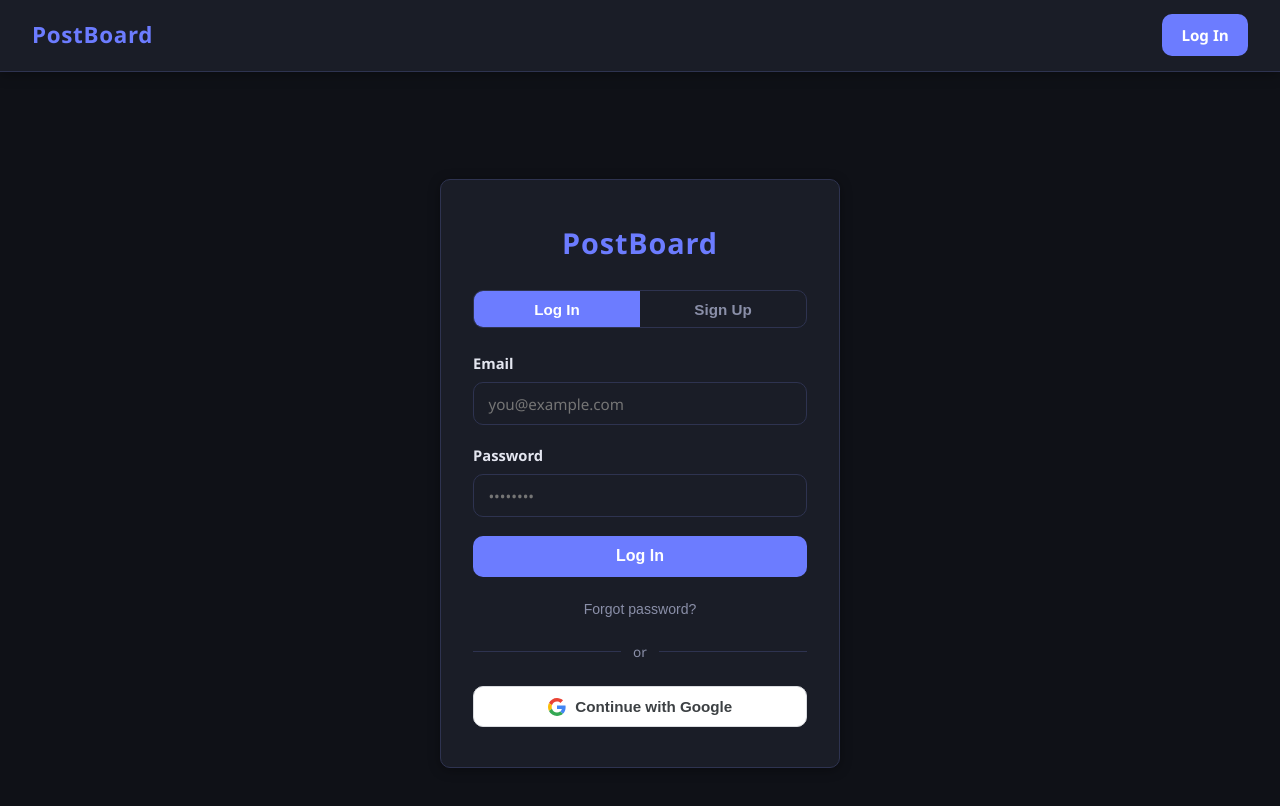
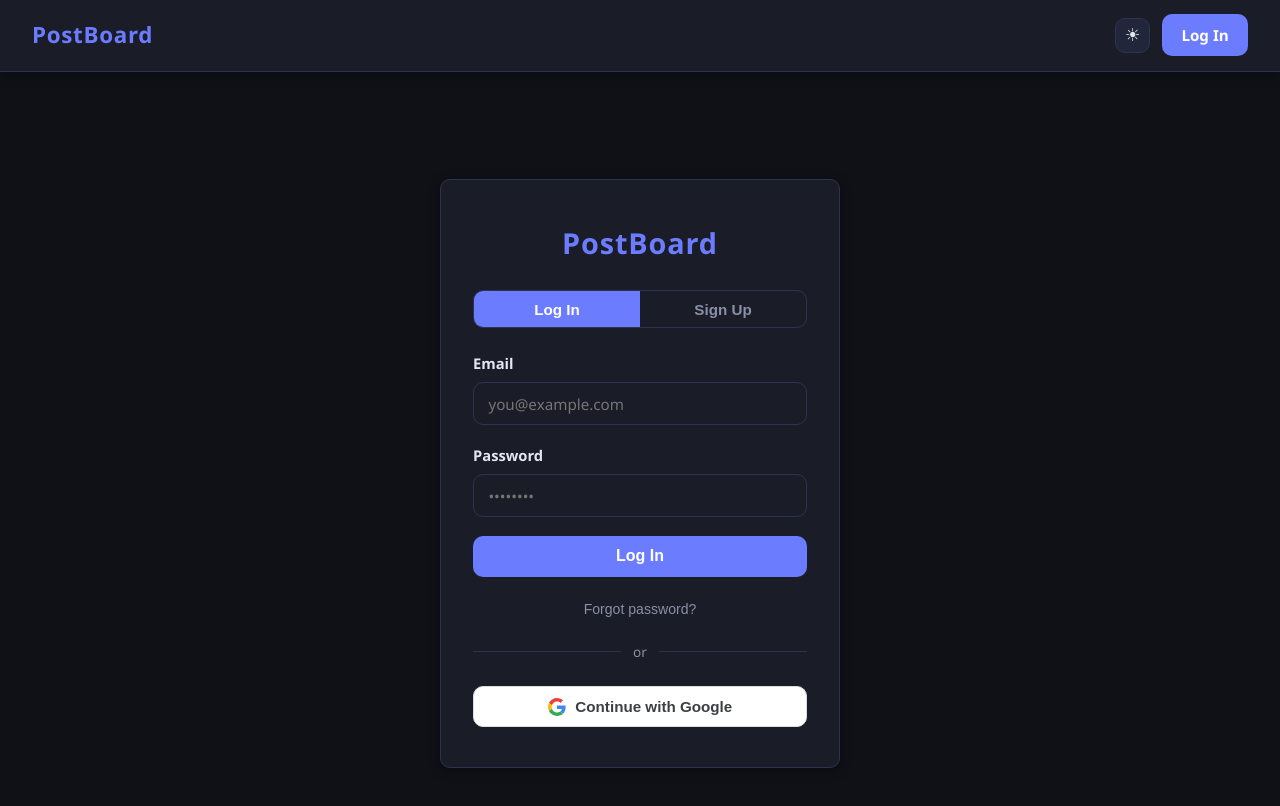
Before and after one commit to kevrap/sports-fan-message-board, a React (Vite) app: page /auth in a window 1280 px wide. Shown: the top 806 px of the page. Built offline with nearby package versions, Linux system fonts and the light colour scheme; no server answers.

Commit message:
added light/dark mode interface toggle

```diff
--- a/src/App.css
+++ b/src/App.css
@@ -15,6 +15,21 @@
   --upvote: #ff8c42;
   --radius: 10px;
   --shadow: 0 2px 12px rgba(0,0,0,0.35);
+}
+
+:root[data-theme="light"] {
+  --bg: #f0f2f8;
+  --surface: #ffffff;
+  --surface-alt: #e4e8f4;
+  --border: #ccd0e8;
+  --accent: #4a5ce0;
+  --accent-hover: #3a4ccc;
+  --danger: #c0392b;
+  --danger-hover: #e74c3c;
+  --text: #1a1d2e;
+  --text-muted: #5a6080;
+  --upvote: #d06010;
+  --shadow: 0 2px 12px rgba(0,0,0,0.10);
 }
 
 body {
@@ -324,19 +339,6 @@
 
 .auth-submit { width: 100%; justify-content: center; padding: 0.7rem; font-size: 1rem; }
 
-/* -- Navbar right side -- */
-.nav-right {
-  display: flex;
-  align-items: center;
-  gap: 0.75rem;
-}
-
-.nav-username {
-  font-size: 0.9rem;
-  color: var(--text-muted);
-  font-weight: 500;
-}
-
 /* -- Auth page -- */
 .auth-wrapper {
   min-height: calc(100vh - 60px);
@@ -403,38 +405,27 @@
   font-weight: 500;
 }
 
+.btn-theme-toggle {
+  background: var(--surface-alt);
+  border: 1px solid var(--border);
+  border-radius: var(--radius);
+  color: var(--text);
+  font-size: 1.1rem;
+  width: 2.2rem;
+  height: 2.2rem;
+  display: inline-flex;
+  align-items: center;
+  justify-content: center;
+  cursor: pointer;
+  transition: background 0.18s, border-color 0.18s;
+  padding: 0;
+  flex-shrink: 0;
+}
+.btn-theme-toggle:hover { background: var(--border); }
+
 /* -- Login prompt -- */
 .login-prompt { font-size: 0.92rem; color: var(--text-muted); }
 .login-prompt a { color: var(--accent); text-decoration: underline; }
-
-/* -- Google OAuth button -- */
-.auth-divider {
-  display: flex;
-  align-items: center;
-  gap: 0.75rem;
-  color: var(--text-muted);
-  font-size: 0.85rem;
-}
-.auth-divider::before,
-.auth-divider::after {
-  content: '';
-  flex: 1;
-  height: 1px;
-  background: var(--border);
-}
-
-.btn-google {
-  width: 100%;
-  justify-content: center;
-  gap: 0.6rem;
-  background: #fff;
-  color: #3c4043;
-  border: 1px solid #dadce0;
-  padding: 0.65rem;
-  font-size: 0.95rem;
-  font-weight: 600;
-}
-.btn-google:hover { background: #f8f9fa; }
 
 /* -- Google OAuth button -- */
 .auth-divider {
--- a/src/App.jsx
+++ b/src/App.jsx
@@ -1,3 +1,4 @@
+import { useState, useEffect } from 'react'
 import { BrowserRouter, Routes, Route } from 'react-router-dom'
 import { AuthProvider } from './context/AuthContext'
 import Navbar from './components/Navbar'
@@ -10,10 +11,21 @@
 import './App.css'
 
 function App() {
+  const [theme, setTheme] = useState(() => localStorage.getItem('theme') || 'dark')
+
+  useEffect(() => {
+    document.documentElement.setAttribute('data-theme', theme)
+    localStorage.setItem('theme', theme)
+  }, [theme])
+
+  function toggleTheme() {
+    setTheme(t => t === 'dark' ? 'light' : 'dark')
+  }
+
   return (
     <BrowserRouter>
       <AuthProvider>
-        <Navbar />
+        <Navbar theme={theme} toggleTheme={toggleTheme} />
         <main className="container">
           <Routes>
             <Route path="/auth" element={<AuthPage />} />
--- a/src/components/Navbar.jsx
+++ b/src/components/Navbar.jsx
@@ -1,7 +1,7 @@
 import { Link, useNavigate } from 'react-router-dom'
 import { useAuth } from '../context/AuthContext'
 
-export default function Navbar() {
+export default function Navbar({ theme, toggleTheme }) {
   const { user, email, signOut } = useAuth()
   const navigate = useNavigate()
 
@@ -14,6 +14,9 @@
     <nav className="navbar">
       <Link to="/" className="nav-brand">PostBoard</Link>
       <div className="nav-right">
+        <button className="btn-theme-toggle" onClick={toggleTheme} title="Toggle theme">
+          {theme === 'dark' ? '☀' : '☾'}
+        </button>
         {user ? (
           <>
             <span className="nav-username">{email}</span>
```
Also changed, not shown: 1 other file (tests, documents, lock files or other folders).
